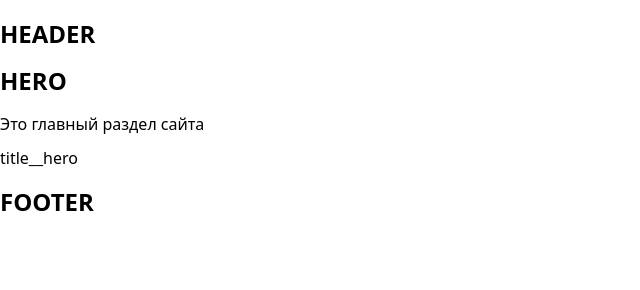
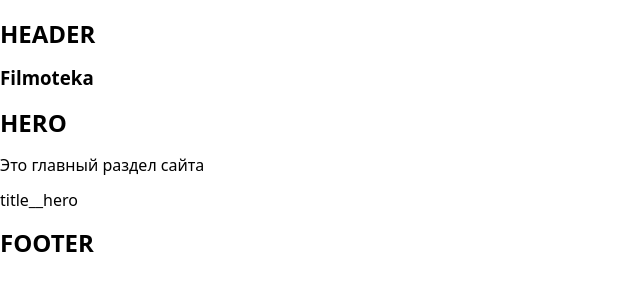
Before and after one commit to dmitriydegtyarev/JS-team-project-test-withData, a plain HTML site: page index.html in a window 1280 px wide. Shown: the whole page, without its empty margins (0-640 px from the left). Drawn offline with nearby package versions, Linux system fonts and the light colour scheme.

Commit message:
Deploying to gh-pages from @ dmitriydegtyarev/JS-team-project-test-withData@d75fe6cec49c32f3d20724c05615edf3aab8a409 🚀

```diff
--- a/index.html
+++ b/index.html
@@ -1 +1 @@
-<!DOCTYPE html><html lang="ru"><head><meta charset="UTF-8"><meta name="viewport" content="width=device-width, initial-scale=1.0"><title>JS team project</title><link rel="stylesheet" href="https://cdnjs.cloudflare.com/ajax/libs/modern-normalize/1.0.0/modern-normalize.min.css" integrity="sha512-ISS7cAi1PEhQ8jnbJpJZMd29NlhNj4AWYyLOSp2CE/CsHxTCu+r+t0D2yoJudVrd0/8fTVPUVDzY5Tvli75u/g==" crossorigin=""><link rel="stylesheet" href="/JS-team-test-withData/src.bf771fe1.css"></head><body> <header class="header is-hidden" data-modal=""> <div class="container"> <h2>HEADER</h2> </div> </header> <section class="section-hero"> <div class="container"> <h2>HERO</h2> <p class="title__hero">Это главный раздел сайта</p> title__hero </div> </section> <footer> <div class="container"> <h2>FOOTER</h2> </div> </footer> <script src="/JS-team-test-withData/src.9574f46d.js"></script> </body></html>
+<!DOCTYPE html><html lang="ru"><head><meta charset="UTF-8"><meta name="viewport" content="width=device-width, initial-scale=1.0"><title>JS team project</title><link rel="stylesheet" href="https://cdnjs.cloudflare.com/ajax/libs/modern-normalize/1.0.0/modern-normalize.min.css" integrity="sha512-ISS7cAi1PEhQ8jnbJpJZMd29NlhNj4AWYyLOSp2CE/CsHxTCu+r+t0D2yoJudVrd0/8fTVPUVDzY5Tvli75u/g==" crossorigin=""><link rel="stylesheet" href="/JS-team-test-withData/src.bf771fe1.css"></head><body> <header class="header is-hidden" data-modal=""> <div class="container"> <h2>HEADER</h2> <h3>Filmoteka</h3> </div> </header> <section class="section-hero"> <div class="container"> <h2>HERO</h2> <p class="title__hero">Это главный раздел сайта</p> title__hero </div> </section> <footer> <div class="container"> <h2>FOOTER</h2> </div> </footer> <script src="/JS-team-test-withData/src.9574f46d.js"></script> </body></html>
```
